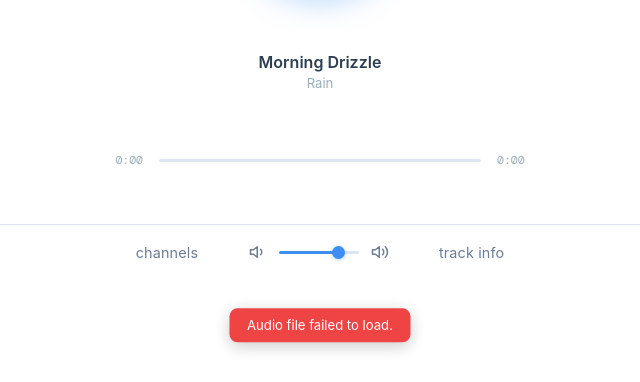
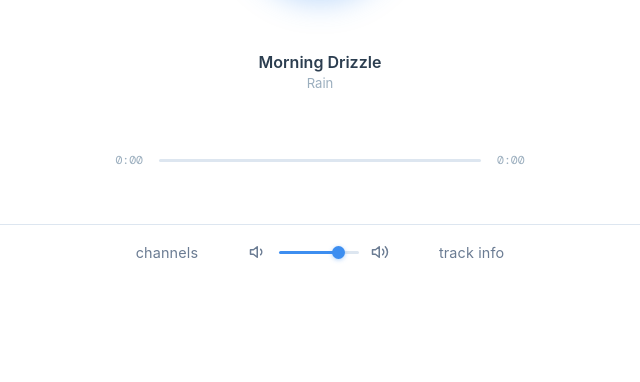
Before and after one commit to edimaudo/focusedfm, a Flask app: page / in a window 1280 px wide. Shown: the part 418-800 px from the top of the page, without its empty margins (320-960 px from the left). Run offline with Flask 3, Linux system fonts and the light colour scheme; some web fonts are replaced.

Commit message:
Update index.html

```diff
--- a/templates/index.html
+++ b/templates/index.html
@@ -134,9 +134,9 @@
   <audio id="audioPlayer" preload="none" aria-label="Music player"></audio>
 
   <!-- Error toast -->
-  <div class="error-toast" id="errorToast" role="alert" aria-live="assertive" aria-hidden="true">
+  <!-- <div class="error-toast" id="errorToast" role="alert" aria-live="assertive" aria-hidden="true">
     <span id="errorMsg">Audio failed to load.</span>
-  </div>
+  </div> -->
 
 {% endblock %}
 
```
